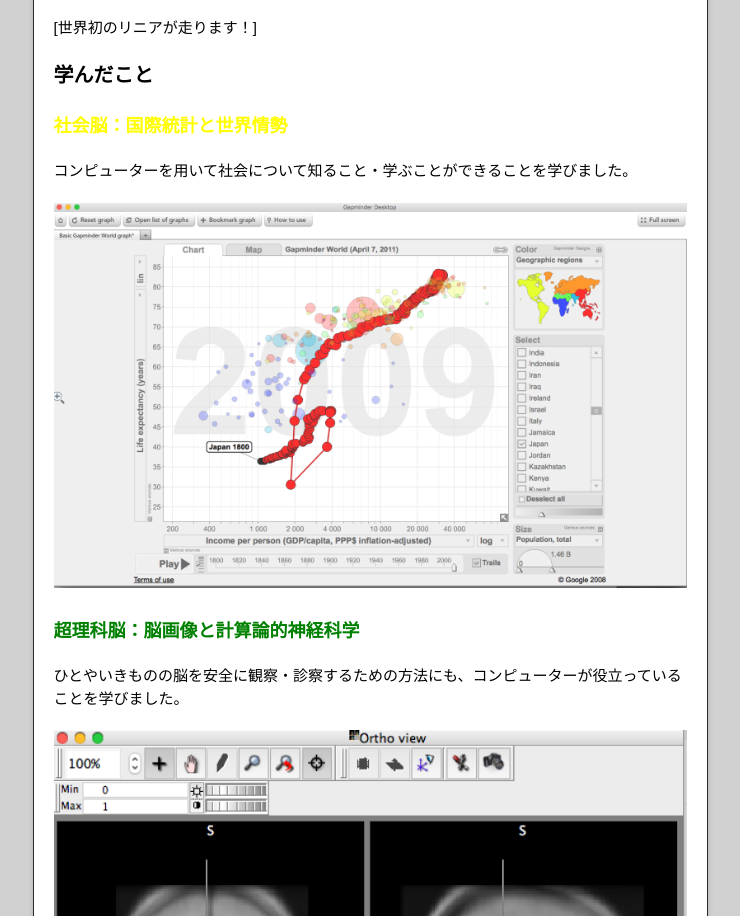
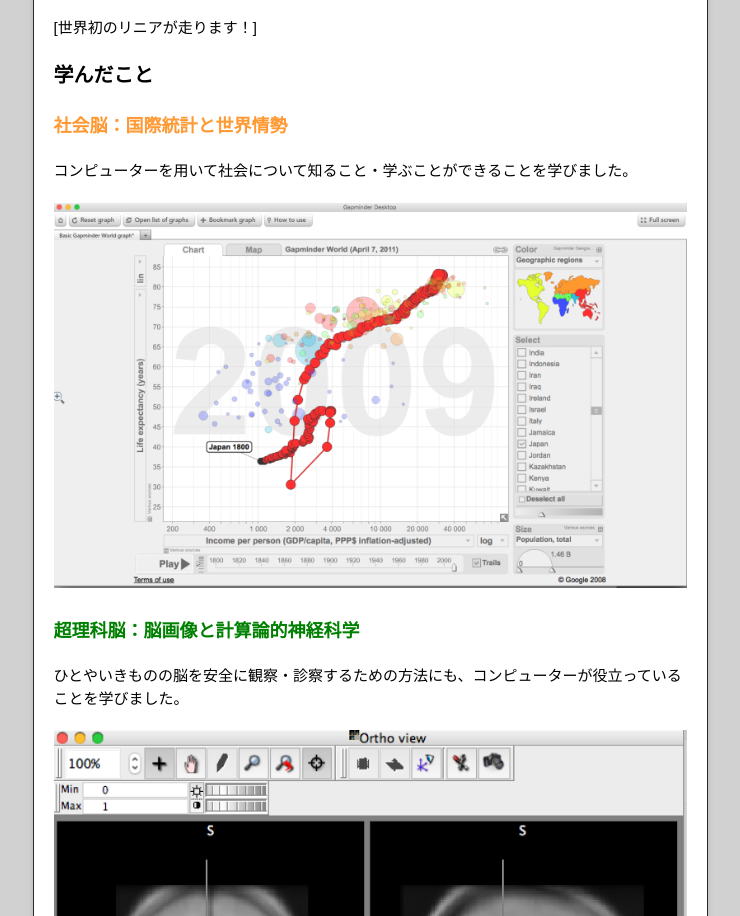
Before and after one commit to k-sato-17pa/web, a plain HTML site: page index.html in a window 1280 px wide. Shown: the part 1292-2208 px from the top of the page, without its empty margins (270-1010 px from the left). Drawn offline with nearby package versions, Linux system fonts and the light colour scheme.

Commit message:
Update index.html

```diff
--- a/index.html
+++ b/index.html
@@ -96,7 +96,7 @@
 <p>[世界初のリニアが走ります！]</p>
 
 <h3>学んだこと</h3>
-<h4><FONT color="#ffff00">社会脳：国際統計と世界情勢</FONT></h4>
+<h4><FONT color="#FF9933">社会脳：国際統計と世界情勢</FONT></h4>
 <p>コンピューターを用いて社会について知ること・学ぶことができることを学びました。</p>
 <div class="images">
   <img src="images/img001.png" />
```
